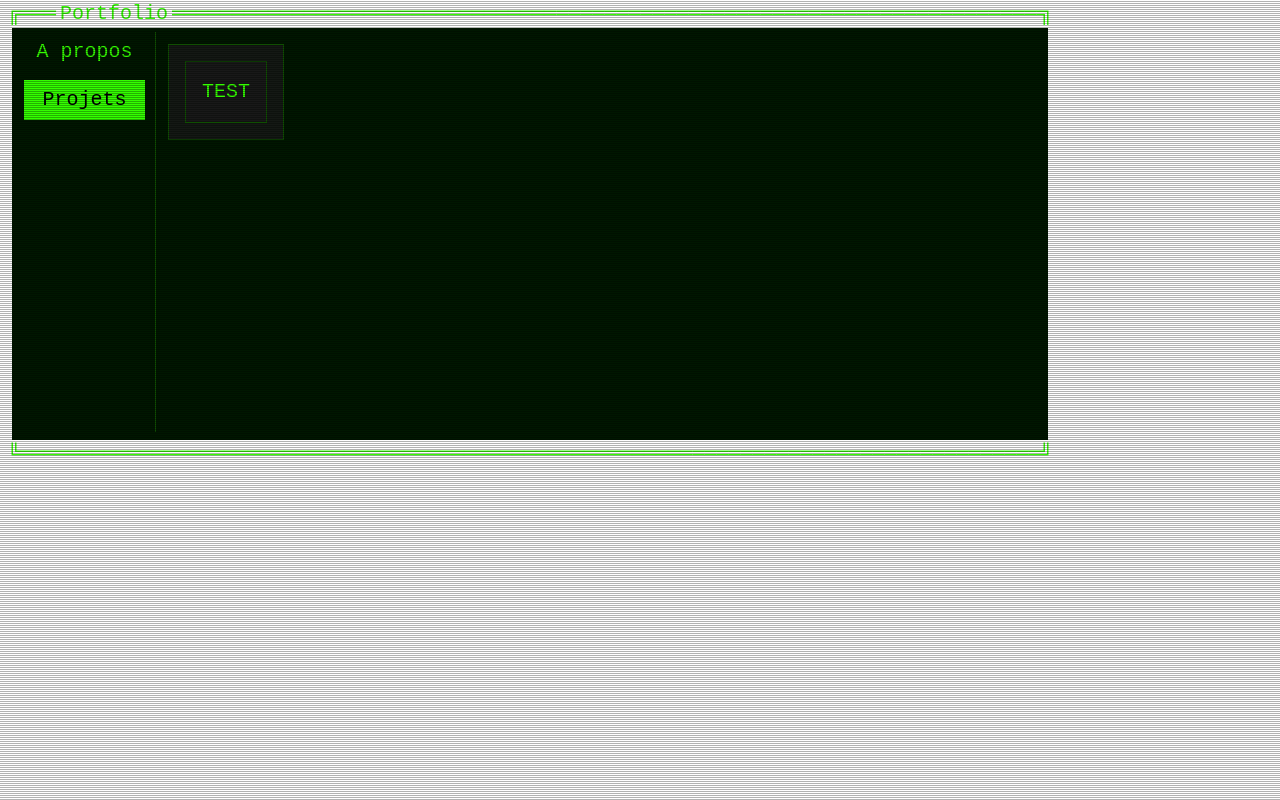
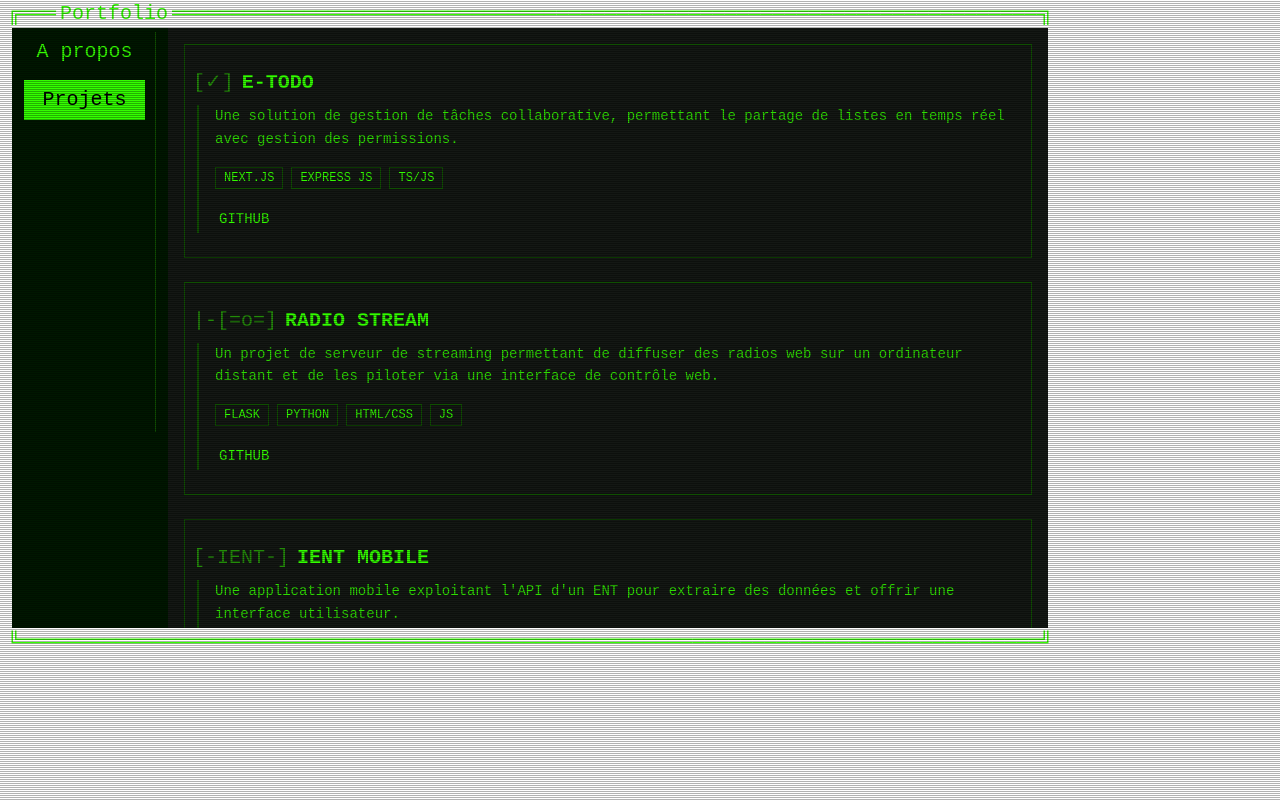
Before and after one commit to thomasderome/Portfolio_new, a Next.js app: page / in a window 1280 px wide. Both pictures are taken after a click on the button "Projets". Built offline with nearby package versions, Linux system fonts and the light colour scheme.

Commit message:
[~] Project finish

```diff
--- a/components/page/project/project.tsx
+++ b/components/page/project/project.tsx
@@ -1,17 +1,70 @@
+'use client';
+
 import React from 'react';
 import Card from '@/components/element/card';
 import { useIsMobile } from '@/hooks/use-mobile';
+import { project_list } from '@/data/project';
+import { useSearchParams } from 'next/navigation';
 
 export default function Project() {
+    const default_lang = 'fr';
     const is_mobile = useIsMobile();
+
+    const searchParams = useSearchParams();
+    const lang_select = searchParams.get('lang') ?? default_lang;
 
     return (
         <Card
-            className={`mt-4 mr-3 ml-3 flex flex-col overflow-y-auto ${is_mobile ? 'max-w-160' : ''}`}
+            className={`ml-3 flex h-150 w-220 flex-col overflow-y-scroll border-none ${is_mobile ? 'max-h-135 max-w-170' : ''}`}
         >
-            <Card className={'w-full max-w-170'}>
-                <h1>TEST</h1>
-            </Card>
+            <div className="flex flex-col gap-6">
+                {project_list.map((project, index) => (
+                    <div
+                        key={index}
+                        className="flex flex-col border border-(--color-second) px-2 py-6"
+                    >
+                        <div className="flex gap-2">
+                            <span className="text-xl opacity-50">{project.icon}</span>
+                            <h2 className="text-xl font-bold uppercase">{project.title}</h2>
+                        </div>
+                        <div className="mt-2 ml-1 border-l-2 border-(--color-second) pl-4">
+                            <p className="text-sm leading-relaxed text-(--color-font) opacity-85">
+                                {project.description[lang_select] ?? project.description.fr}
+                            </p>
+                            <div className="mt-4 flex flex-wrap gap-2">
+                                {project.tech.map((tech, i) => (
+                                    <span
+                                        key={i}
+                                        className="border border-(--color-second) px-2 py-0.5 text-xs uppercase"
+                                    >
+                                        {tech}
+                                    </span>
+                                ))}
+                            </div>
+                            <div className="mt-4 flex gap-4">
+                                {project.github && (
+                                    <a
+                                        href={project.github}
+                                        target="_blank"
+                                        className="px-1 py-1 text-sm hover:bg-(--color-font) hover:text-black"
+                                    >
+                                        GITHUB
+                                    </a>
+                                )}
+                                {project.demo && (
+                                    <a
+                                        href={project.demo}
+                                        target="_blank"
+                                        className="px-1 py-1 text-sm hover:bg-(--color-font) hover:text-black"
+                                    >
+                                        DEMO
+                                    </a>
+                                )}
+                            </div>
+                        </div>
+                    </div>
+                ))}
+            </div>
         </Card>
     );
 }
```
